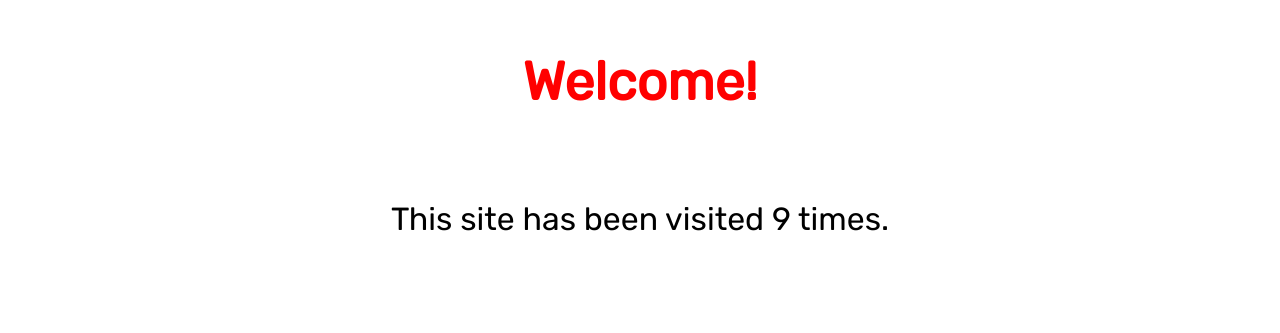
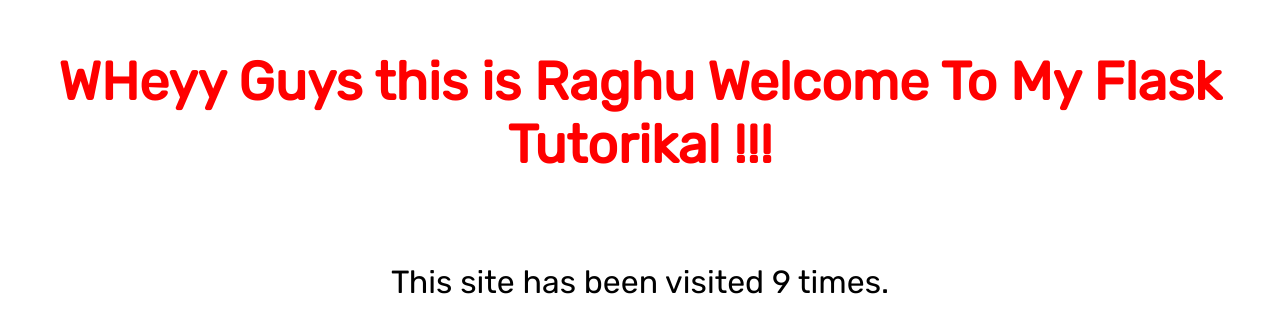
Before and after one commit to 9394113857/sample-webapp, a Flask app: page / in a window 1280 px wide. Shown: the top 333 px of the page. Run offline with Flask 2, Linux system fonts and the light colour scheme.

Commit message:
second commit in html code

```diff
--- a/templates/index.html
+++ b/templates/index.html
@@ -22,6 +22,6 @@
 </style>
 
 <div>
-    <h1>Welcome!</h1><br>
+    <h1>WHeyy Guys this is Raghu Welcome To My Flask Tutorikal !!!</h1><br>
     <p>This site has been visited {{ count }} times.</p>
 </div>
```
